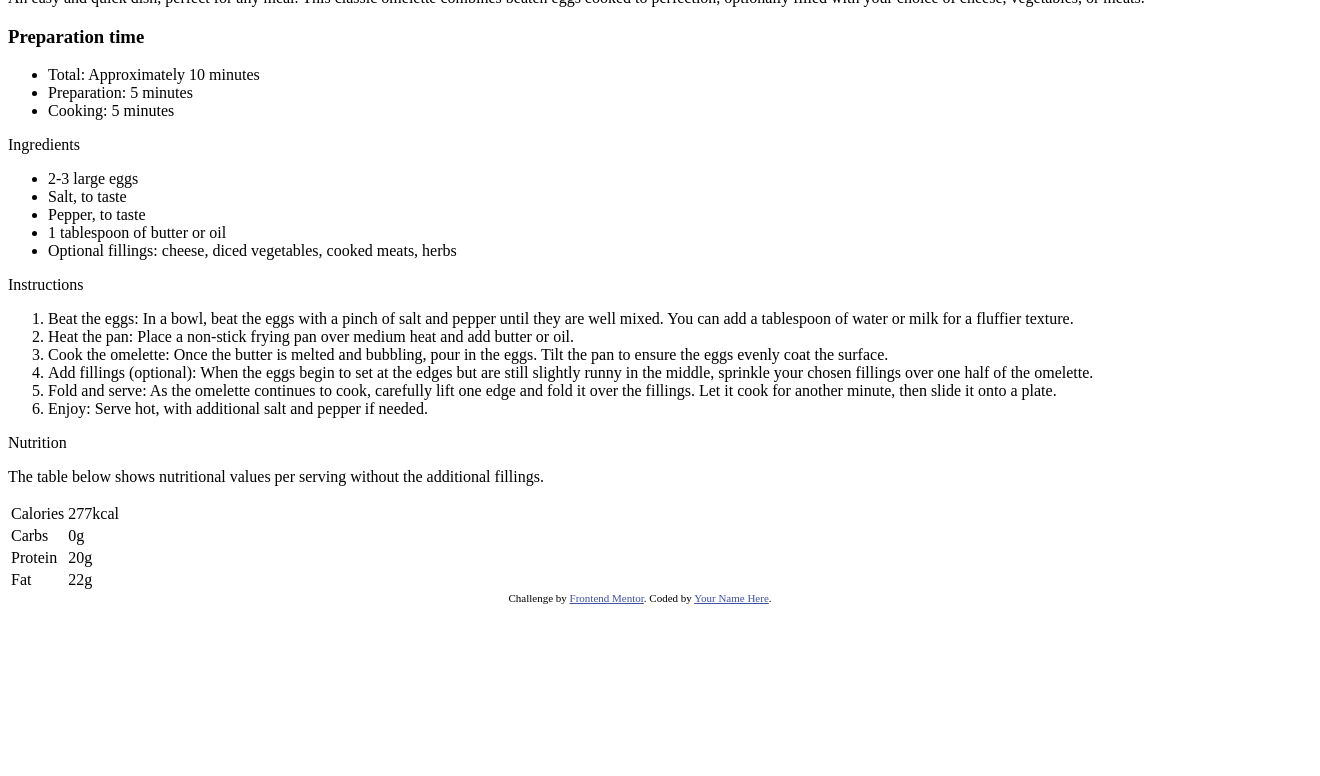
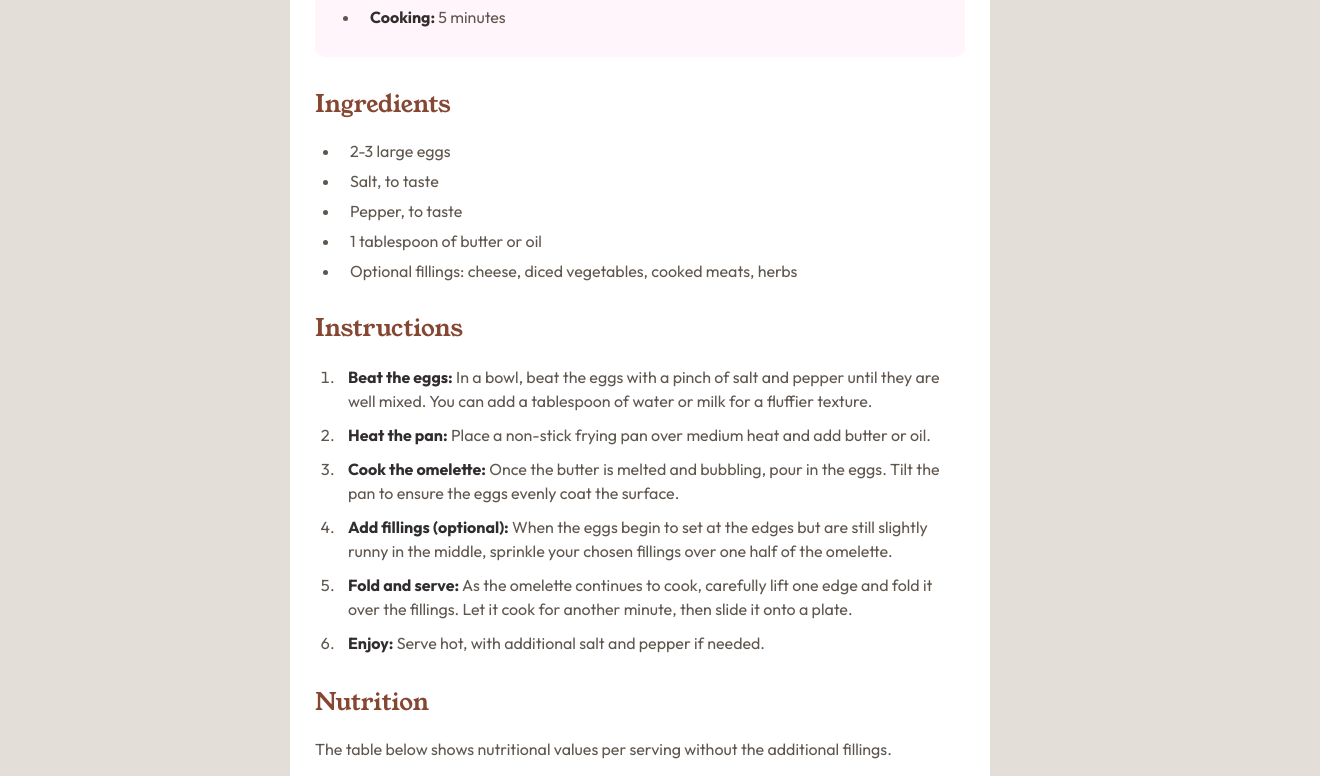
Before and after one commit to ashan093/recipe-page, a plain HTML site: page index.html in a window 1280 px wide. Shown: the part 703-1479 px from the top of the page, 1320 px wide, since content can reach past the window. Before the commit the page ends 1315 px from the top, so only its background shows below. Drawn offline with Linux system fonts and the light colour scheme.

Commit message:
Done coding

```diff
--- a/index.html
+++ b/index.html
@@ -27,47 +27,49 @@
 <body>
 
   <div class="container">
+    <div class="main">
       <img src="assets/images/image-omelette.jpeg" alt="image of a omelette">
+      <div class="second">
         <header>
           <h1>Simple Omelette Recipe</h1>
           <p>An easy and quick dish, perfect for any meal. This classic omelette combines beaten eggs cooked
             to perfection, optionally filled with your choice of cheese, vegetables, or meats.</p>
         </header>
-    <section>
+        <section class="prepare">
           <h3>Preparation time</h3>
           <ul>
-        <li>Total: Approximately 10 minutes</li>
-        <li>Preparation: 5 minutes</li>
-        <li>Cooking: 5 minutes</li>
+            <li><p><span>Total:</span> Approximately 10 minutes</p></li>
+            <li><p><span>Preparation:</span> 5 minutes</p></li>
+            <li><p><span>Cooking:</span> 5 minutes</p></li>
           </ul>
         </section>
         <section>
-      <p class="heading">Ingredients</p>
+          <h2>Ingredients</h2>
           <ul>
-        <li>2-3 large eggs</li>
-        <li>Salt, to taste</li>
-        <li>Pepper, to taste</li>
-        <li>1 tablespoon of butter or oil</li>
-        <li>Optional fillings: cheese, diced vegetables, cooked meats, herbs</li>
+            <li><p>2-3 large eggs</p></li>
+            <li><p>Salt, to taste</p></li>
+            <li><p>Pepper, to taste</p></li>
+            <li><p>1 tablespoon of butter or oil</p></li>
+            <li><p>Optional fillings: cheese, diced vegetables, cooked meats, herbs</p></li>
           </ul>
         </section>
         <section>
-      <p class="heading">Instructions</p>
+          <h2>Instructions</h2>
           <ol>
-        <li>Beat the eggs: In a bowl, beat the eggs with a pinch of salt and pepper until they are well mixed.
-          You can add a tablespoon of water or milk for a fluffier texture.</li>
-        <li>Heat the pan: Place a non-stick frying pan over medium heat and add butter or oil.</li>
-        <li>Cook the omelette: Once the butter is melted and bubbling, pour in the eggs. Tilt the pan to ensure
-          the eggs evenly coat the surface.</li>
-        <li>Add fillings (optional): When the eggs begin to set at the edges but are still slightly runny in the
-          middle, sprinkle your chosen fillings over one half of the omelette.</li>
-        <li>Fold and serve: As the omelette continues to cook, carefully lift one edge and fold it over the
-          fillings. Let it cook for another minute, then slide it onto a plate.</li>
-        <li>Enjoy: Serve hot, with additional salt and pepper if needed.</li>
+            <li><p><span>Beat the eggs:</span> In a bowl, beat the eggs with a pinch of salt and pepper until they are well mixed.
+              You can add a tablespoon of water or milk for a fluffier texture.</p></li>
+            <li><p><span>Heat the pan:</span> Place a non-stick frying pan over medium heat and add butter or oil.</p></li>
+            <li><p><span>Cook the omelette:</span> Once the butter is melted and bubbling, pour in the eggs. Tilt the pan to ensure
+              the eggs evenly coat the surface.</p></li>
+            <li><p><span>Add fillings (optional):</span> When the eggs begin to set at the edges but are still slightly runny in the
+              middle, sprinkle your chosen fillings over one half of the omelette.</p></li>
+            <li><p><span>Fold and serve:</span> As the omelette continues to cook, carefully lift one edge and fold it over the
+              fillings. Let it cook for another minute, then slide it onto a plate.</p></li>
+            <li><p><span>Enjoy:</span> Serve hot, with additional salt and pepper if needed.</p></li>
           </ol>
         </section>
         <section>
-      <p class="heading">Nutrition</p>
+          <h2>Nutrition</h2>
           <p>The table below shows nutritional values per serving without the additional fillings.</p>
           <table>
             <tr>
@@ -89,6 +91,8 @@
           </table>
         </section>
       </div>
+    </div>
+  </div>
 
   <div class="attribution">
     Challenge by <a href="https://www.frontendmentor.io?ref=challenge" target="_blank">Frontend Mentor</a>.
--- a/styles.css
+++ b/styles.css
@@ -0,0 +1,143 @@
+@import url('https://fonts.googleapis.com/css2?family=Outfit:wght@100..900&display=swap');
+@import url('https://fonts.googleapis.com/css2?family=Outfit:wght@100..900&family=Young+Serif&display=swap');
+
+
+*{
+    margin: 0;
+    padding: 0;
+    box-sizing: border-box;
+    font-family: outfit, sans-serif;
+    color: var(--Stone-600);
+}
+
+:root{
+    --White: hsl(0, 0%, 100%);
+
+    --Stone-100: hsl(30, 54%, 90%);
+    --Stone-150: hsl(30, 18%, 87%);
+    --Stone-600: hsl(30, 10%, 34%);
+    --Stone-900: hsl(24, 5%, 18%);
+
+    --Brown-800: hsl(14, 45%, 36%);
+
+    --Rose-800: hsl(332, 51%, 32%);
+    --Rose-50: hsl(330, 100%, 98%);
+}
+
+body{
+    background-color: var(--Stone-150);
+    width: 100vw;
+}
+
+.container{
+    width: 100%;
+}
+
+.main{
+    width: 700px;
+    margin: 100px auto;
+    background-color: var(--White);
+    /* border-radius: 20px; */
+    /* padding: 25px; */
+}
+
+img{
+    width: 100%;
+    /* height: 300px; */
+    /* border-radius: 20px; */
+    margin-bottom: 30px;
+}
+
+header h1{
+    margin-bottom: 25px;
+    font-family: "Young Serif", serif;
+    font-weight: 400;
+    color: var(--Stone-900);
+}
+
+header, section{
+    margin-bottom: 30px;
+}
+
+.prepare{
+    background-color: var(--Rose-50);
+    padding: 20px;
+    border-radius: 10px;
+}
+
+.prepare h3{
+    color: var(--Rose-800);
+    margin-bottom: 10px;
+}
+
+ul{
+   margin-left: 25px;
+}
+
+ul li p{
+    margin: 10px;
+}
+
+section h2{
+    font-family: "Young Serif", serif;
+    font-weight: 400;
+    margin-bottom: 20px;
+    color: var(--Brown-800);
+}
+
+ol{
+    margin-left: 23px;
+}
+
+ol li p{
+    margin: 10px;
+    line-height: 1.5;
+}
+
+table{
+    width: 100%;
+    height: 200px;
+    margin: 20px 0;
+    border-collapse: collapse;
+}
+
+table tr:nth-child(-n+3){
+    border-bottom: 1px solid var(--Stone-150);
+}
+
+table tr td{
+    padding-left: 30px;
+}
+
+table td:nth-of-type(2){
+    color: var(--Brown-800);
+    font-weight: bold;
+}
+
+span{
+    color: var(--Stone-900);
+    font-weight: bold;
+}
+
+@media screen and (min-width: 376px) {
+    .main{
+        padding: 25px;
+        border-radius: 20px;
+    }
+
+    img{
+        border-radius: 20px;
+        /* height: 300px; */
+    }
+}
+
+@media  screen and (max-width:375px) {
+    .main{
+        width: 370px;
+    }
+
+    .second{
+        padding: 25px;
+    }
+
+}
```
Lines whose indentation alone changed are shown as unchanged.
